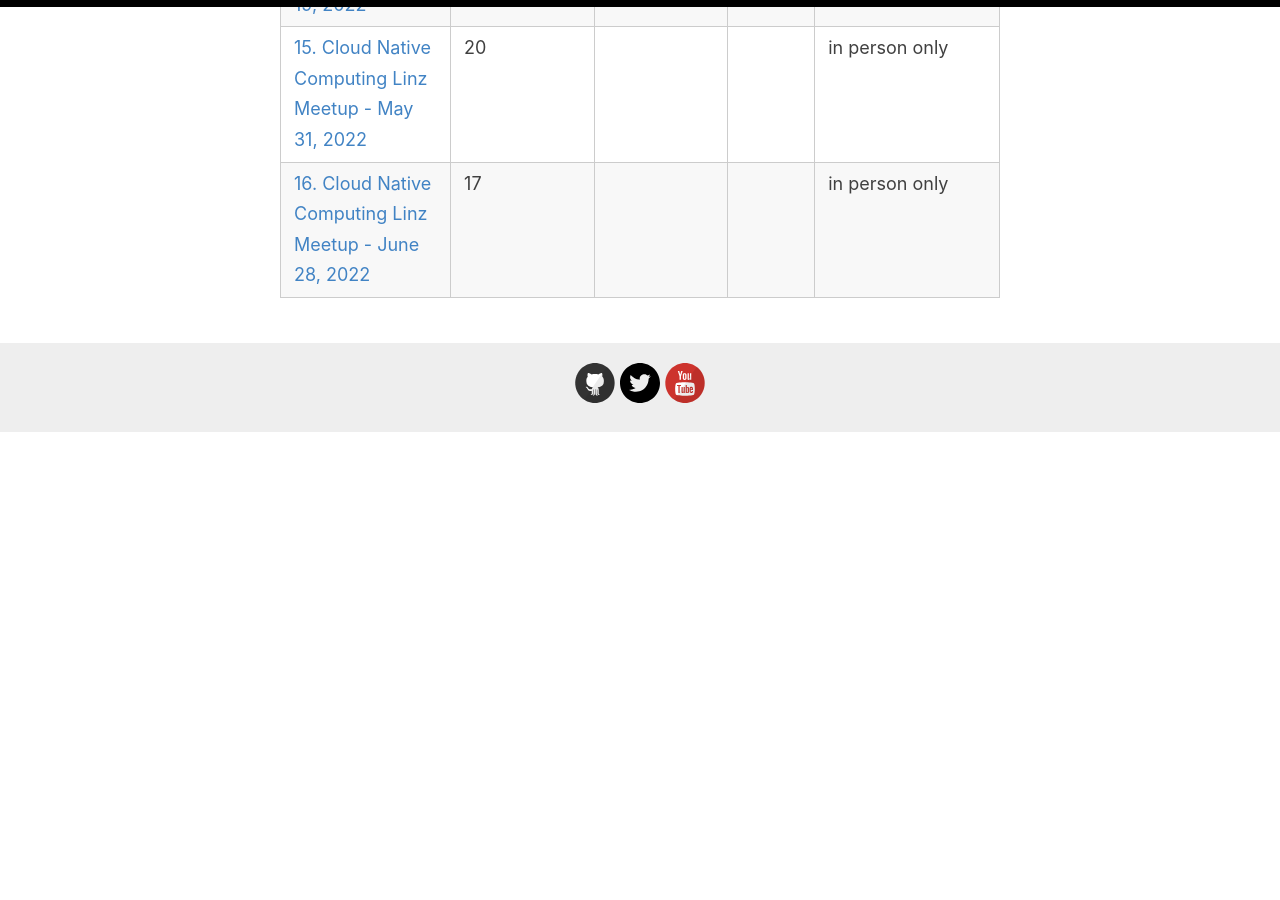
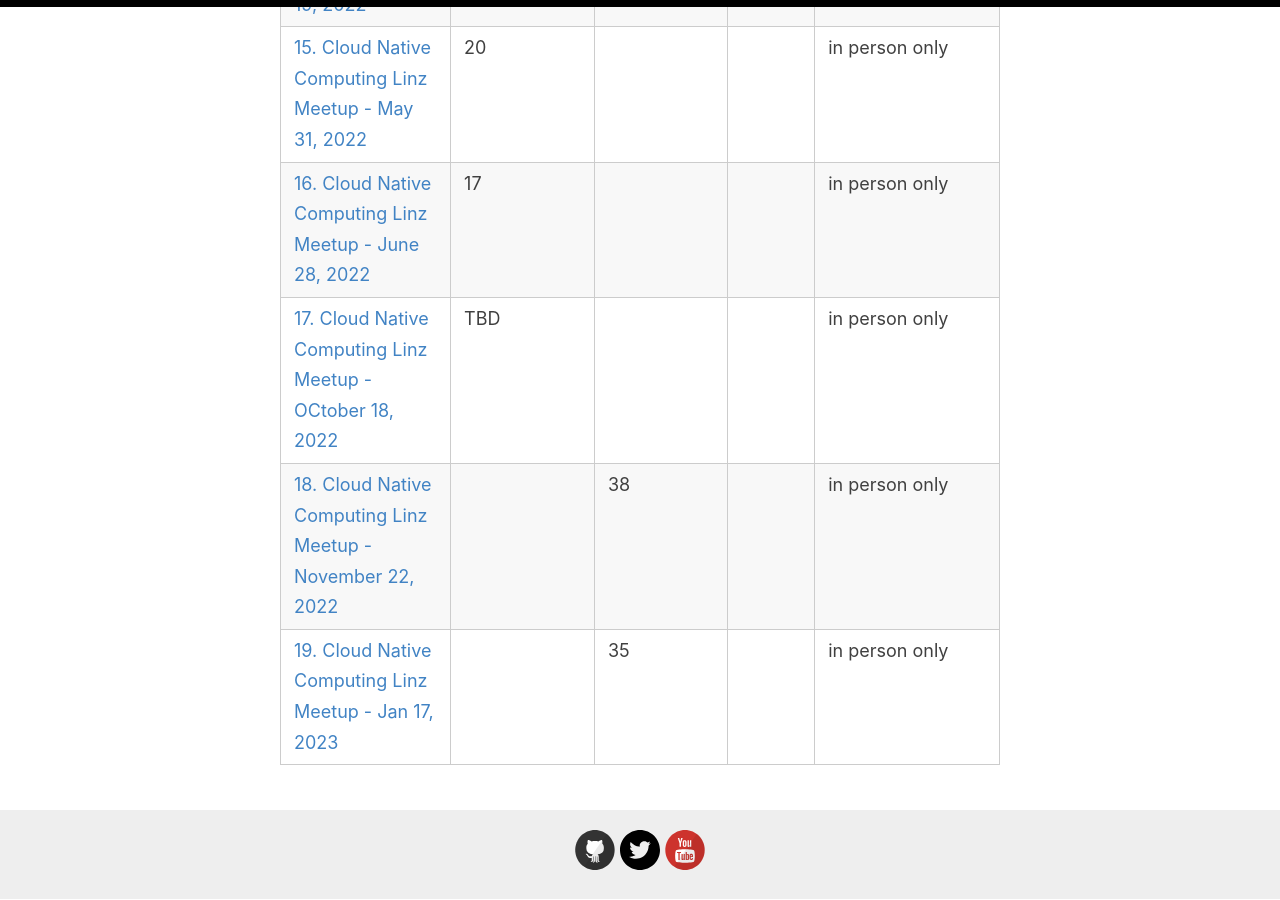
Before and after one commit to CloudNativeLinz/cloudnativelinz.github.io, a Jekyll site: the page built from _pages/sponsoring.md, in a window 1280 px wide and 900 px high, scrolled down 4641 px. Built offline with Jekyll 4.4.1, drawn with Linux system fonts in a browser that asks for light colours; before the commit the page ends 5074 px from its top, so only the background shows below that.

Commit message:
update statistics

```diff
--- a/_pages/sponsoring.md
+++ b/_pages/sponsoring.md
@@ -50,3 +50,6 @@
 | [14. Cloud Native Computing Linz Meetup - April 19, 2022](https://www.meetup.com/cloud-native-computing-linz/events/284847987/) | 23 | | | in person only |
 | [15. Cloud Native Computing Linz Meetup - May 31, 2022](https://www.meetup.com/cloud-native-computing-linz/events/285775843/) | 20 | | | in person only |
 | [16. Cloud Native Computing Linz Meetup - June 28, 2022](https://www.meetup.com/cloud-native-computing-linz/events/286504906/) | 17 | | | in person only |
+| [17. Cloud Native Computing Linz Meetup - OCtober 18, 2022](https://community.cncf.io/events/details/cncf-linz-presents-17-cloud-native-computing-linz-meetup-october-18-2022/) | TBD | | | in person only |
+| [18. Cloud Native Computing Linz Meetup - November 22, 2022](https://community.cncf.io/events/details/cncf-linz-presents-18-cloud-native-computing-linz-meetup-november-22-2022/) |  | 38 | | in person only |
+| [19. Cloud Native Computing Linz Meetup - Jan 17, 2023](https://community.cncf.io/events/details/cncf-linz-presents-cloud-native-linz-jan-17-k8s-dora-metrics-and-tyk-gateway-with-opentelemetry/) |  | 35 | | in person only |
```
